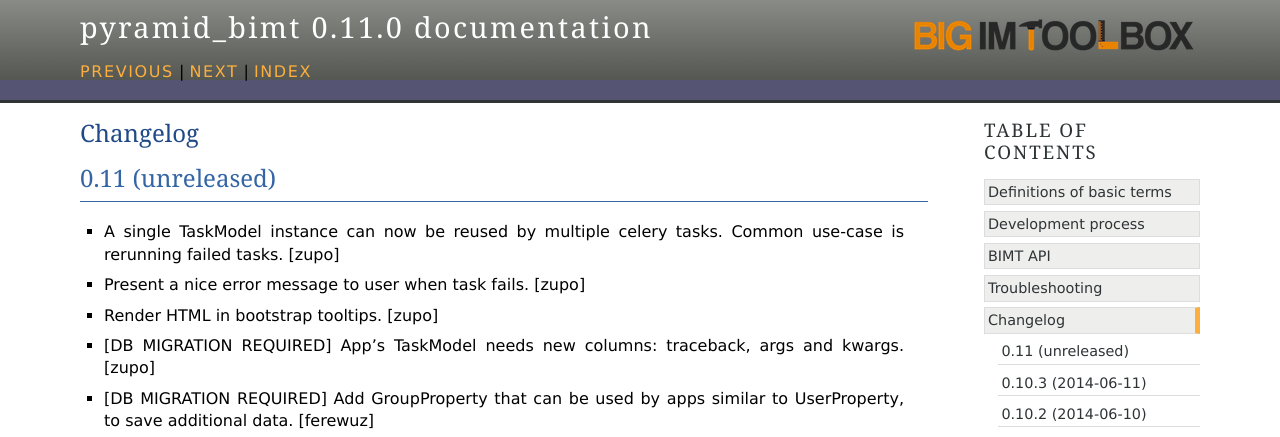
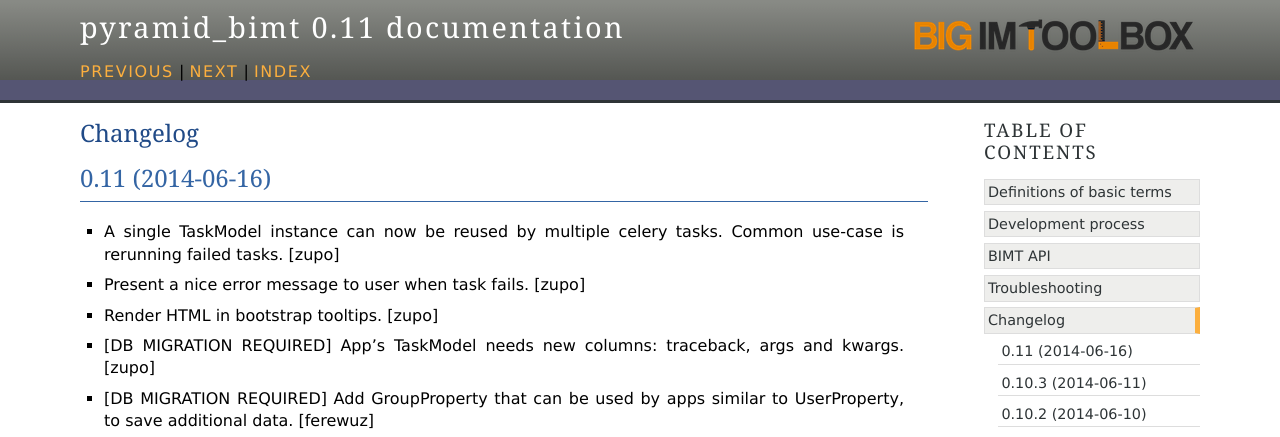
Before and after one commit to persho/pyramid_bimt, a Sphinx documentation site: the page built from docs/CHANGELOG.rst, in a window 1280 px wide and 900 px high. Shown: the top 437 px of the window. Built offline with Sphinx 7.4.7, drawn with Linux system fonts in a browser that asks for light colours.

Commit message:
Preparing release 0.11

```diff
--- a/docs/CHANGELOG.rst
+++ b/docs/CHANGELOG.rst
@@ -2,7 +2,7 @@
 =========
 
 
-0.11 (unreleased)
+0.11 (2014-06-16)
 -----------------
 
 - A single TaskModel instance can now be reused by multiple celery tasks.
--- a/setup.py
+++ b/setup.py
@@ -18,7 +18,7 @@
 
 setup(
     name='pyramid_bimt',
-    version='0.11.dev0',
+    version='0.11',
     description='Base package for BIMT apps.',
     long_description=long_description,
     classifiers=[
```
